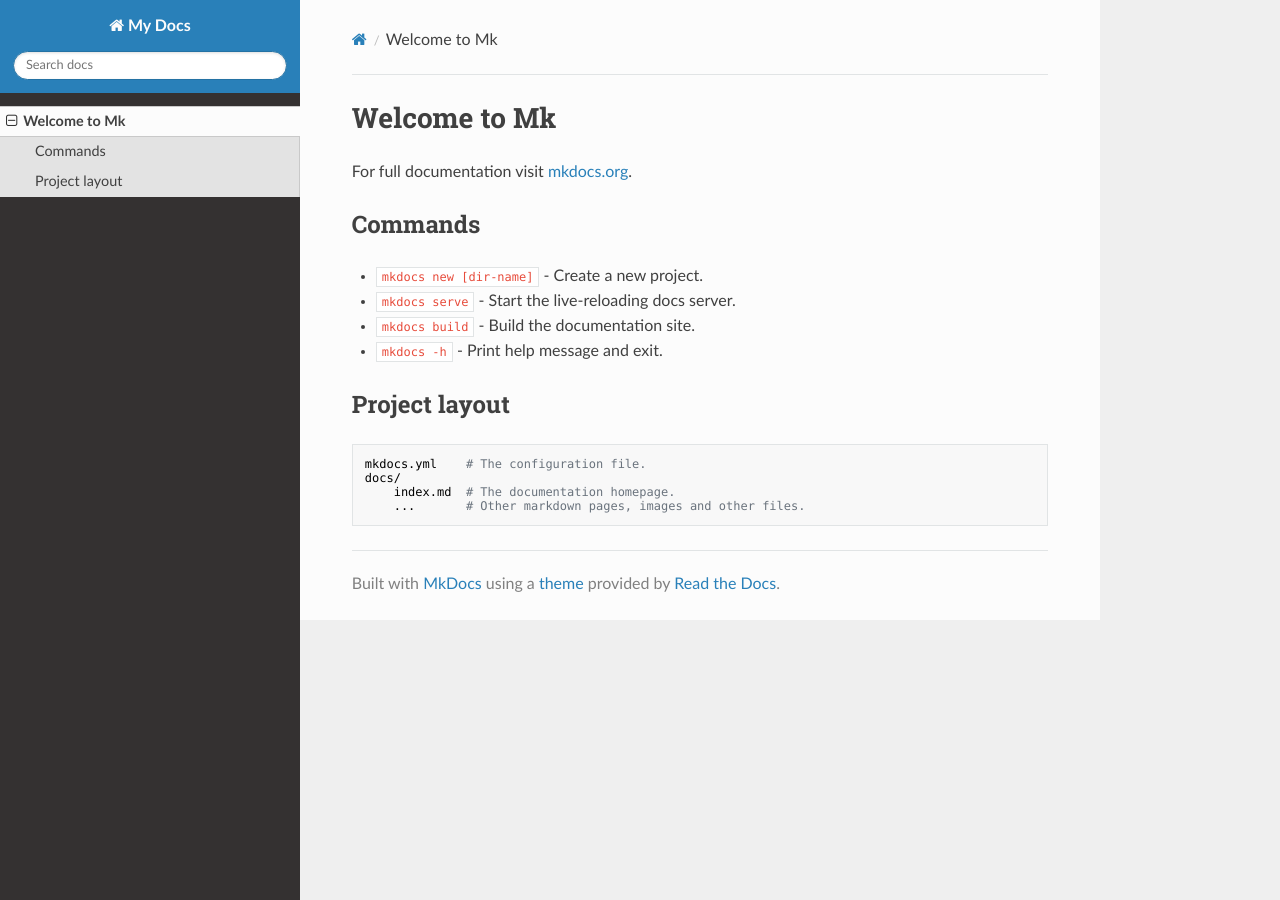
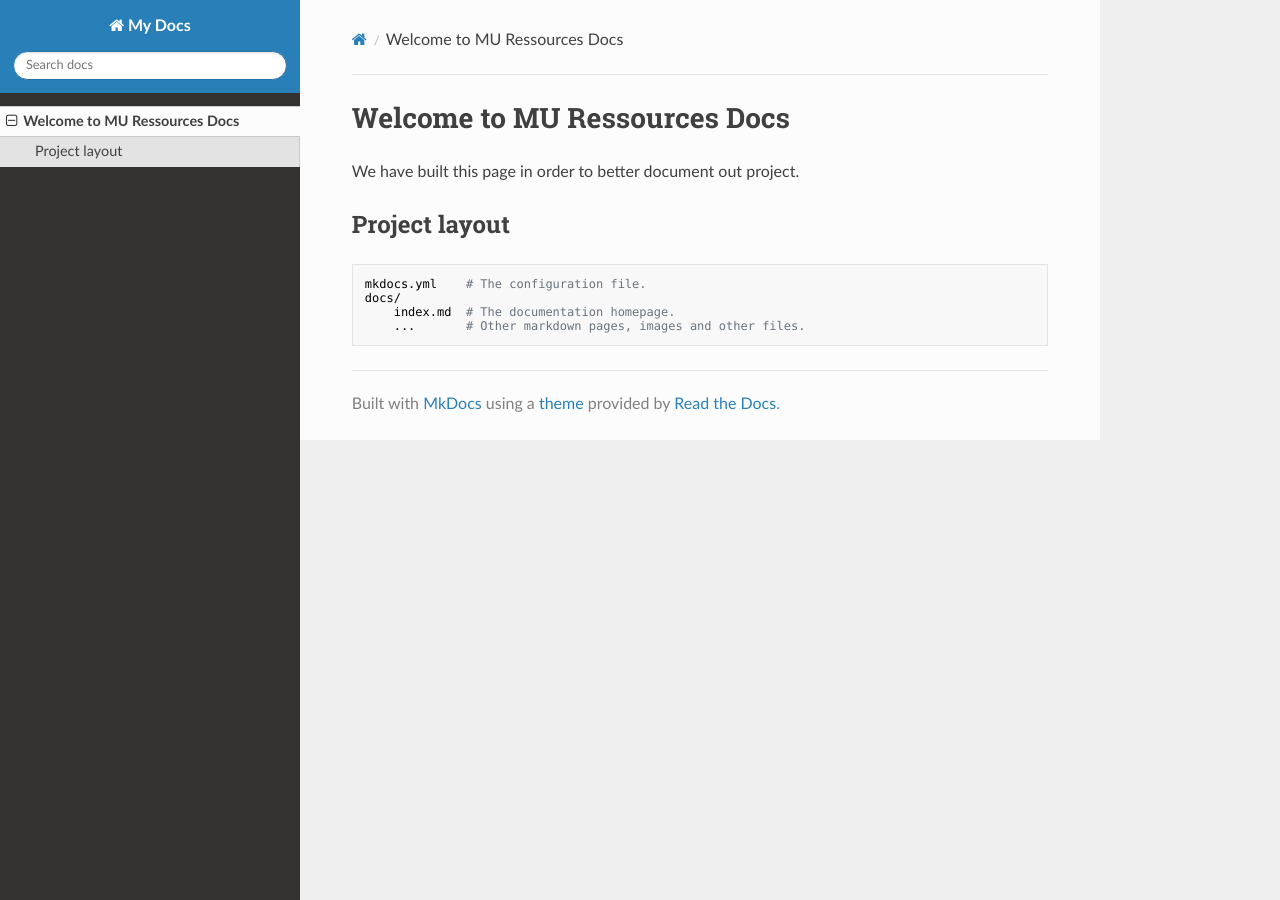
Before and after one commit to timothymlee/MURCApp-Fork-, an MkDocs documentation site: the page built from docs/index.md, in a window 1280 px wide. Built offline with MkDocs 1.6.1, drawn with Linux system fonts in a browser that asks for light colours; nearby versions of some CDN libraries.

```diff
--- a/docs/index.md
+++ b/docs/index.md
@@ -1,13 +1,6 @@
-# Welcome to Mk
+# Welcome to MU Ressources Docs
 
-For full documentation visit [mkdocs.org](https://www.mkdocs.org).
-
-## Commands
-
-* `mkdocs new [dir-name]` - Create a new project.
-* `mkdocs serve` - Start the live-reloading docs server.
-* `mkdocs build` - Build the documentation site.
-* `mkdocs -h` - Print help message and exit.
+We have built this page in order to better document out project.
 
 ## Project layout
 
```
Also changed, not shown: index.md (deleted, +0 -17 lines).
